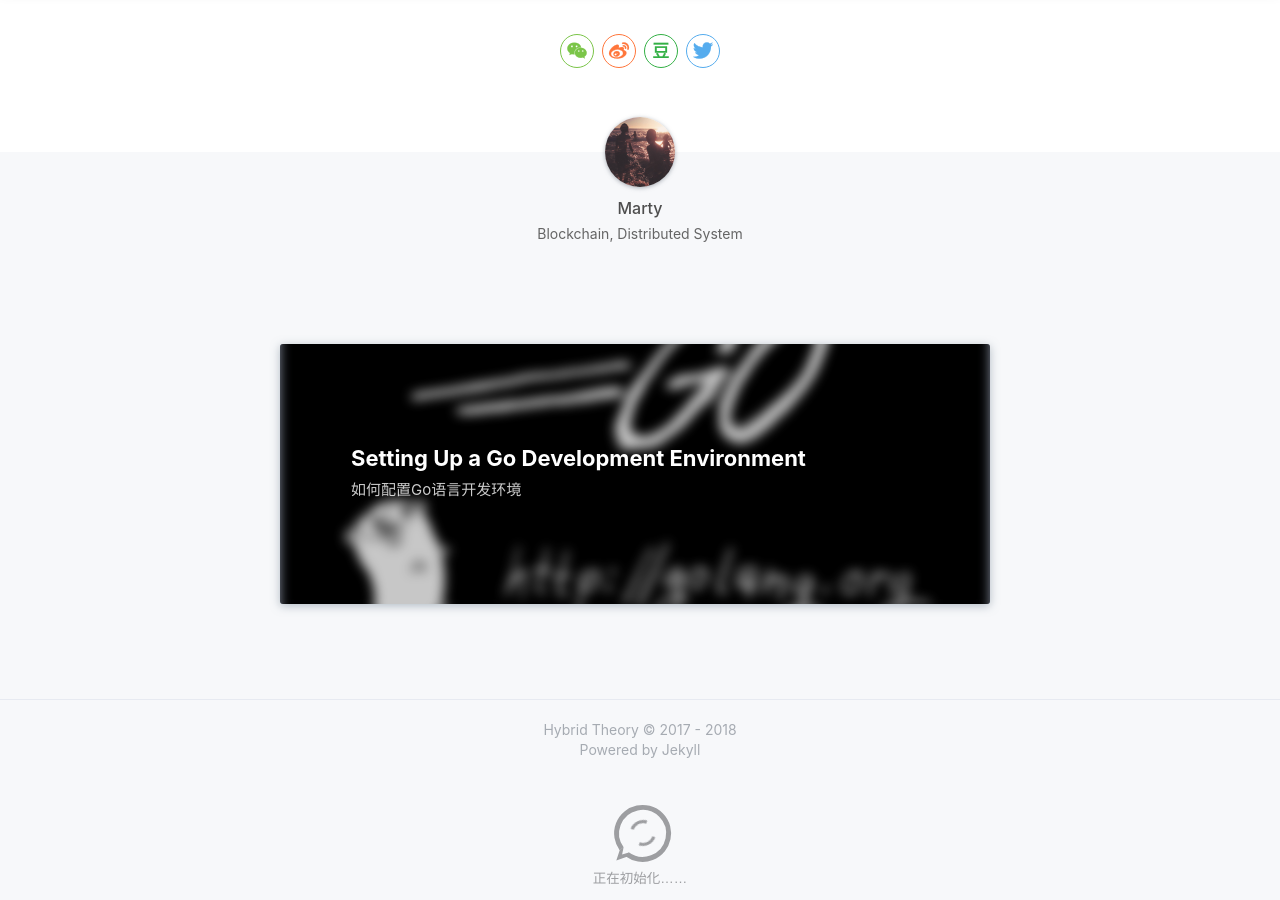
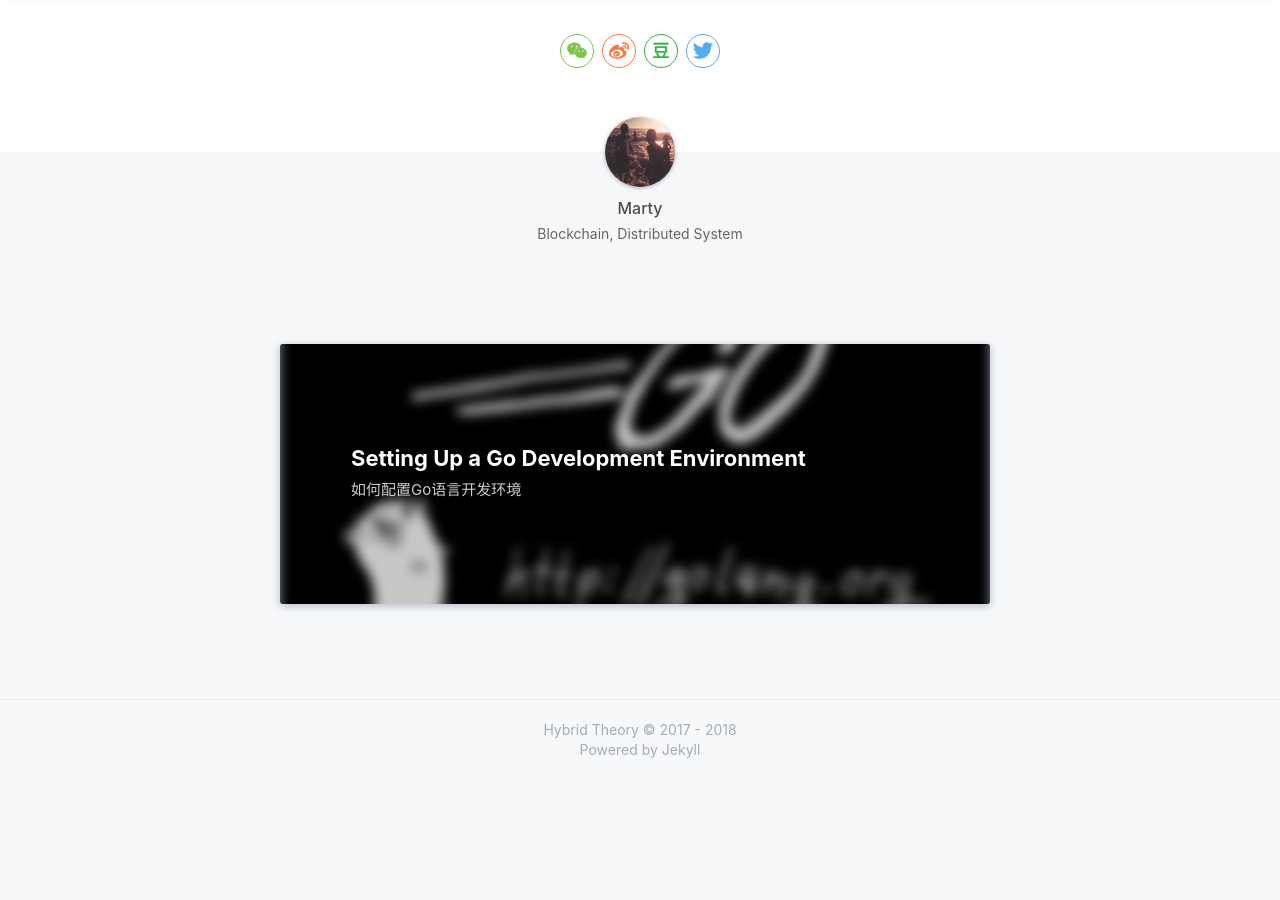
Before and after one commit to MartyPang/martypang.github.io, a Jekyll site: the page built from _posts/2018-05-06-tendermint-user-guide.md, in a window 1280 px wide and 900 px high, scrolled down 3109 px. Built offline with Jekyll 4.4.1, drawn with Linux system fonts in a browser that asks for light colours; nearby versions of some CDN libraries; emoji names are drawn with the system emoji font; comment, search, counter and statistics services are not loaded; a style sheet for code colours, icons or effects is not loaded; after the commit the page ends 3889 px from its top, so only the background shows below that.

Commit message:
sss fix disqus

```diff
--- a/_layouts/post.html
+++ b/_layouts/post.html
@@ -118,7 +118,7 @@
   </script>
 
   {% if site.comments.disqus %}
-<!--   <script>
+  <script>
     /**
      *  RECOMMENDED CONFIGURATION VARIABLES: EDIT AND UNCOMMENT THE SECTION BELOW TO INSERT DYNAMIC VALUES FROM YOUR PLATFORM OR CMS.
      *  LEARN WHY DEFINING THESE VARIABLES IS IMPORTANT: https://disqus.com/admin/universalcode/#configuration-variables*/
@@ -136,9 +136,9 @@
 
       (d.head || d.body).appendChild(s);
     })();
-  </script> -->
+  </script>
 
-<div id="comment"></div>
+<!-- <div id="comment"></div>
 <script type="text/javascript">
   $(document).ready(function () {
     var disq = new iDisqus('comment', {
@@ -151,7 +151,7 @@
       });
     disq.count();
   });
-</script>
+</script> -->
   {% endif %}
 
   <script src="/assets/js/prism.js"></script>
```
